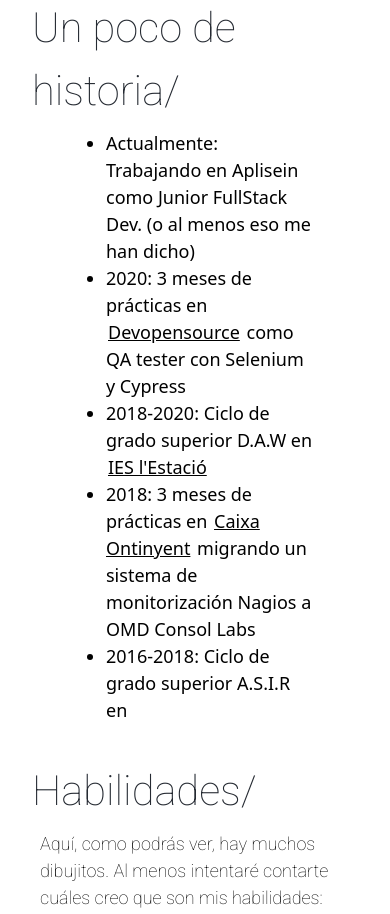
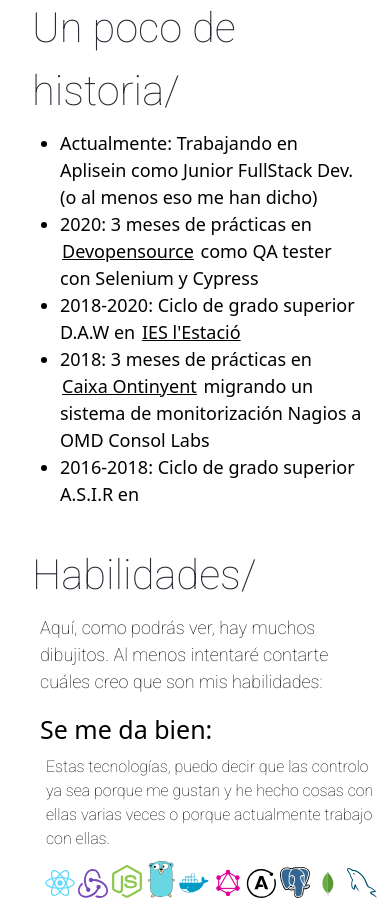
Before and after one commit to BelicStorm/personalPortfolio, a website: page public/index.html in a window 390 px wide. Shown: the part 3431-4345 px from the top of the page. Drawn offline with Linux system fonts and the light colour scheme.

Commit message:
Update cards.style.css
fix the flex

```diff
--- a/public/styles/cards.style.css
+++ b/public/styles/cards.style.css
@@ -102,7 +102,7 @@
   transition: all 1s;
   margin: 0.5%;
   padding: 0.5%;
-  min-width: 35%;
+  min-width: 30%;
 }
 .tile img {
   height: auto;
@@ -176,7 +176,7 @@
   margin: 6px;
 }
 .social-skills {
-  margin: auto 66px;
+  /* margin: auto 66px; */
   font-family: system-ui;
   font-size: 18px;
   font-weight: 200;
@@ -217,7 +217,11 @@
   line-height: 1.5;
   margin: 8px;
 }
-
+@media (max-width: 800px) {
+  .social-skills {
+    margin: auto 66px;
+  }
+}
 @media (max-width: 721px) {
   .tile {
     flex: none;
@@ -233,6 +237,9 @@
   .tile {
     width: 330px;
   }
+  .social-skills {
+    margin: auto 20px;
+  }
 }
 @media (max-width: 320px) {
   .tile {
```
